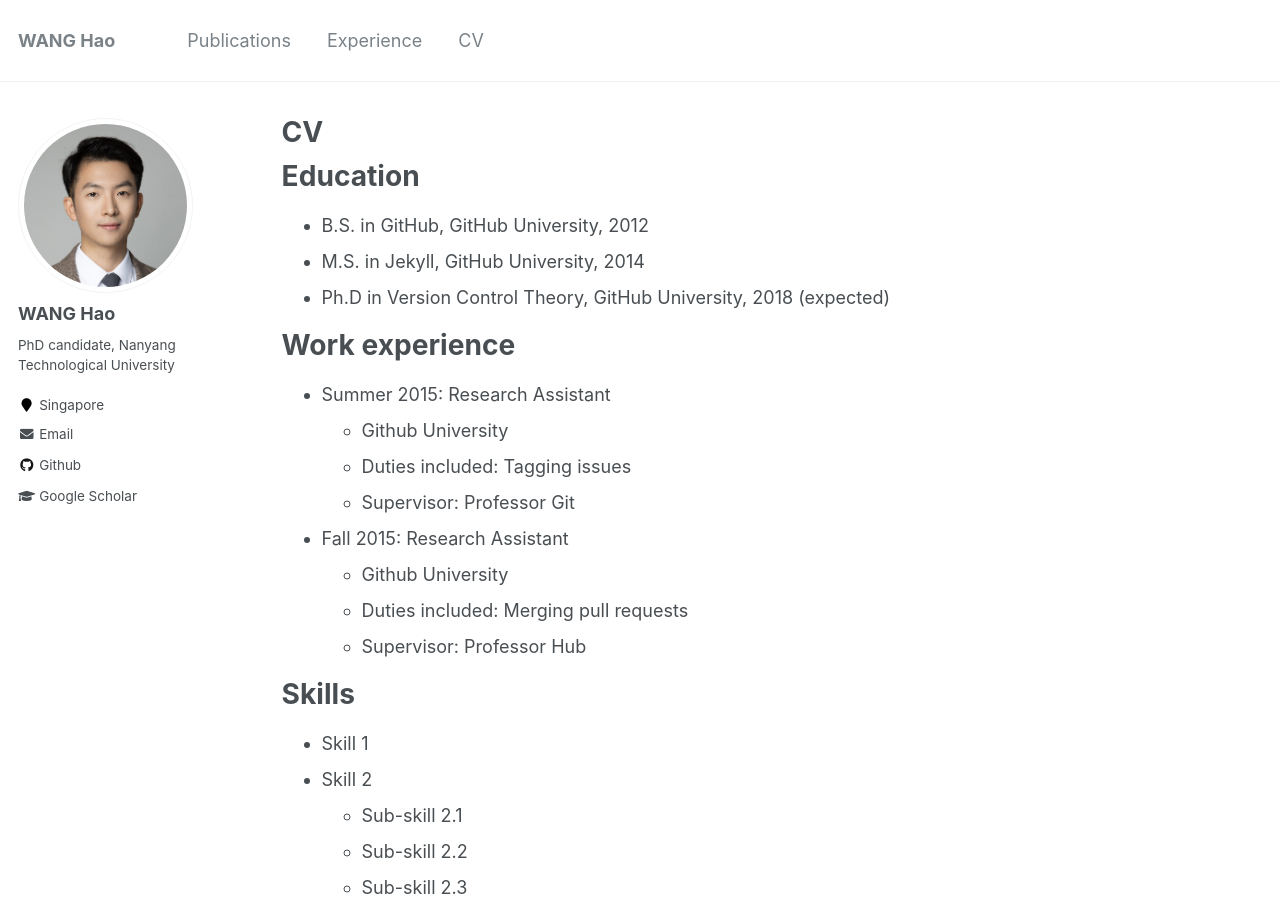
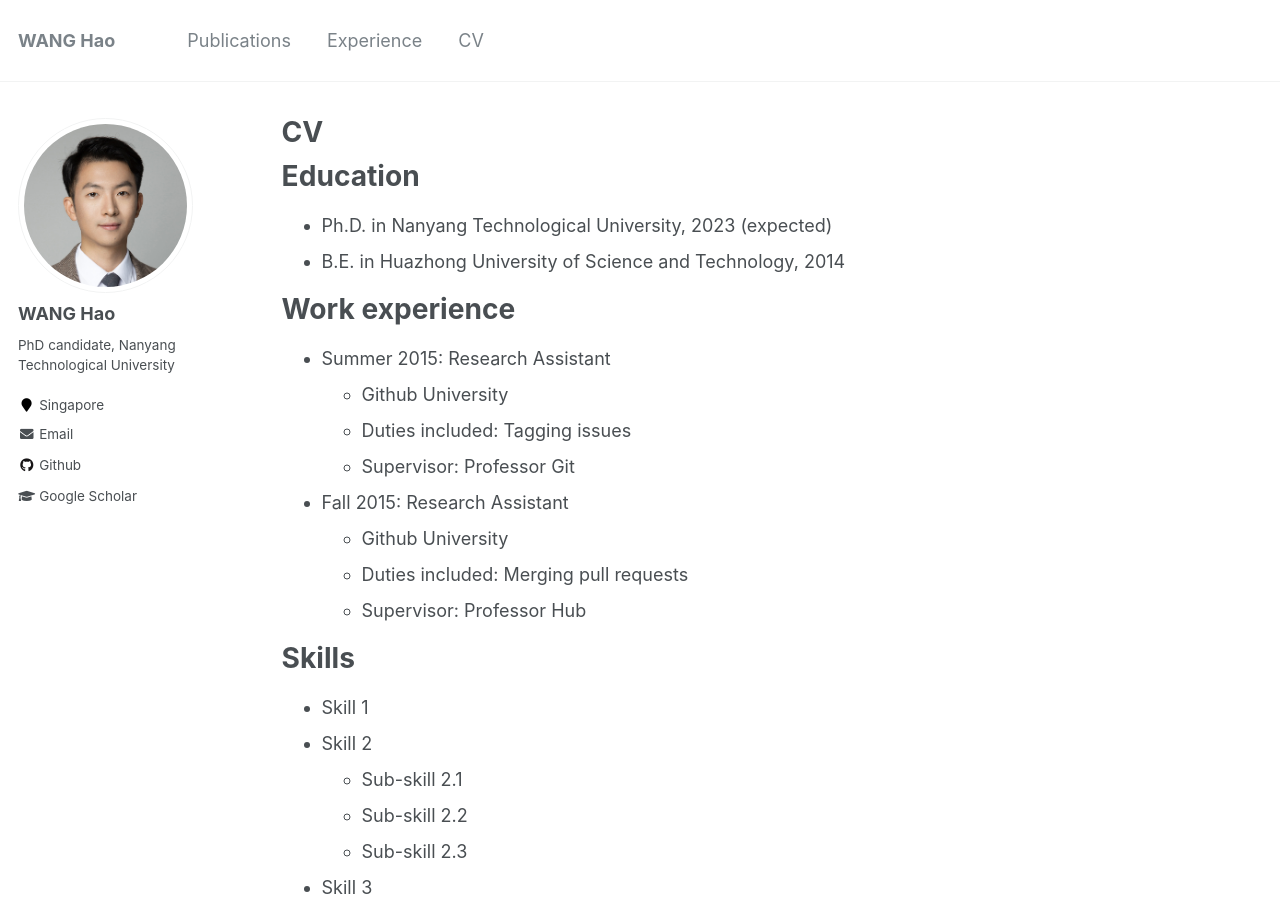
Before and after one commit to hwang1996/hwang1996.github.io, a Jekyll site: the page built from _pages/cv.md, in a window 1280 px wide and 900 px high. Built offline with Jekyll 4.4.1, drawn with Linux system fonts in a browser that asks for light colours.

Commit message:
2023.6.22 updates

```diff
--- a/_pages/cv.md
+++ b/_pages/cv.md
@@ -11,9 +11,8 @@
 
 Education
 ======
-* B.S. in GitHub, GitHub University, 2012
-* M.S. in Jekyll, GitHub University, 2014
-* Ph.D in Version Control Theory, GitHub University, 2018 (expected)
+* Ph.D. in Nanyang Technological University, 2023 (expected)
+* B.E. in Huazhong University of Science and Technology, 2014
 
 Work experience
 ======
```
Also changed, not shown: _pages/experience.md (+7 -0 lines).
